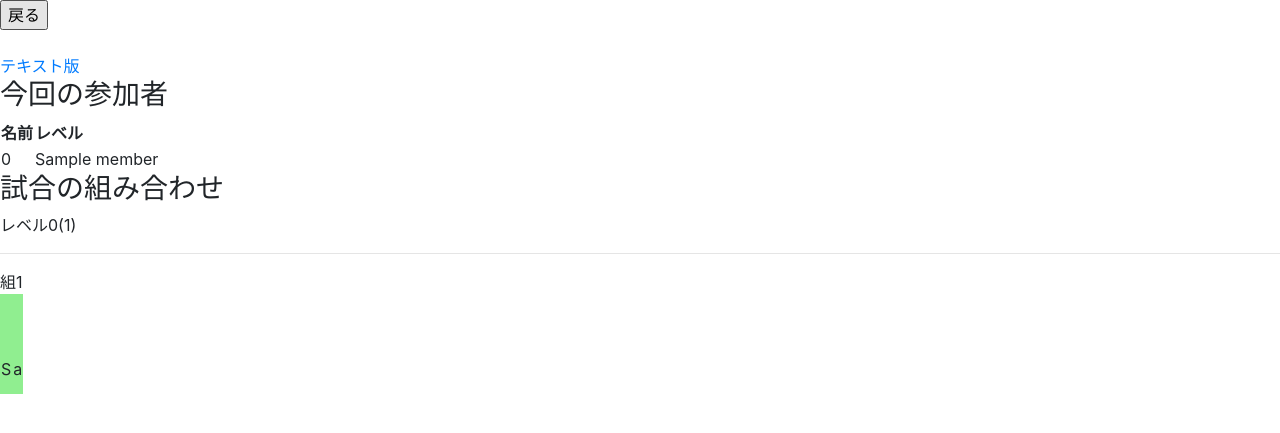
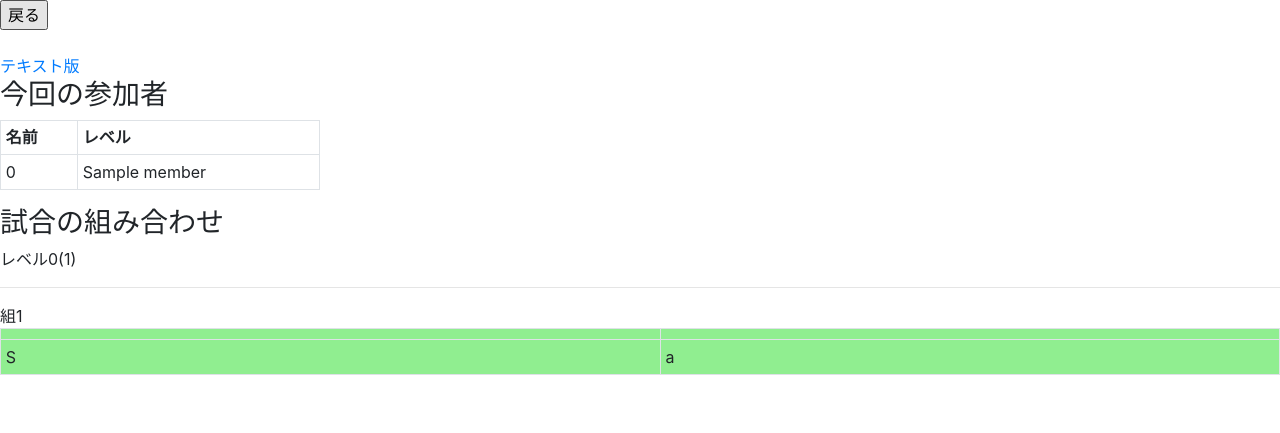
Before and after one commit to otokichi3/kumiton, a PHP site: the page made by up-li/views/main.php in a window 1280 px wide. Shown: the top 433 px of the page. Run offline with PHP 8.4, Linux system fonts and the light colour scheme; the template is opened without the code that fills it: most values are stand-ins (such as "Sample title", 1, 10 or a date in 2020); some libraries are stand-ins or nearby versions.

Commit message:
[upd] table 装飾

```diff
--- a/up-li/views/main.php
+++ b/up-li/views/main.php
@@ -6,7 +6,6 @@
     <meta http-equiv="X-UA-Compatible" content="ie=edge">
     <title>くみとん</title>
     <link rel="stylesheet" href="https://stackpath.bootstrapcdn.com/bootstrap/4.2.1/css/bootstrap.min.css" integrity="sha384-GJzZqFGwb1QTTN6wy59ffF1BuGJpLSa9DkKMp0DgiMDm4iYMj70gZWKYbI706tWS" crossorigin="anonymous">
-
 </head>
 <body>
     <form action="main" method="post">
@@ -18,7 +17,7 @@
     <br>
     <a href="./text.php" target="_blank">テキスト版</a>
     <h3>今回の参加者</h3>
-    <table>
+    <table class="table table-bordered table-hover table-sm table-responsive-md w-25">
         <tr>
             <th>名前</th>
             <th>レベル</th>
@@ -36,19 +35,22 @@
         <?php $game_cnt = 1; ?>
         <?php foreach ($kumi as $key => $pair): ?>
             組<?= $game_cnt++; ?>
-            <table class="court" style="background: lightgreen;">
-                <tr style="height: 50px;">
-                    <td style="border-right: none;"><?= $pair[0][0] ?></td>
-                    <td style="border-left: none;"><?=  $pair[0][1] ?></td>
+            <table class="table table-bordered table-hover table-sm table-responsive-md" style="background: lightgreen;">
+                <tr>
+                    <td><?= $pair[0][0] ?></td>
+                    <td><?=  $pair[0][1] ?></td>
                 </tr>
-                <tr style="height: 50px;">
-                    <td style="border-right: none;"><?= $pair[1][0] ?></td>
-                    <td style="border-left: none;"><?=  $pair[1][1] ?></td>
+                <tr>
+                    <td><?= $pair[1][0] ?></td>
+                    <td><?=  $pair[1][1] ?></td>
                 </tr>
             </table>
         <?php endforeach ?>
         <br>
         <br>
     <?php endforeach ?>
+    <script src="https://code.jquery.com/jquery-3.3.1.slim.min.js" integrity="sha384-q8i/X+965DzO0rT7abK41JStQIAqVgRVzpbzo5smXKp4YfRvH+8abtTE1Pi6jizo" crossorigin="anonymous"></script>
+    <script src="https://cdnjs.cloudflare.com/ajax/libs/popper.js/1.14.7/umd/popper.min.js" integrity="sha384-UO2eT0CpHqdSJQ6hJty5KVphtPhzWj9WO1clHTMGa3JDZwrnQq4sF86dIHNDz0W1" crossorigin="anonymous"></script>
+    <script src="https://stackpath.bootstrapcdn.com/bootstrap/4.3.1/js/bootstrap.min.js" integrity="sha384-JjSmVgyd0p3pXB1rRibZUAYoIIy6OrQ6VrjIEaFf/nJGzIxFDsf4x0xIM+B07jRM" crossorigin="anonymous"></script>
 </body>
 </html>
--- a/up-li/views/member_select.php
+++ b/up-li/views/member_select.php
@@ -7,7 +7,6 @@
     <meta http-equiv="X-UA-Compatible" content="ie=edge">
     <title>くみとん</title>
     <link rel="stylesheet" href="https://stackpath.bootstrapcdn.com/bootstrap/4.2.1/css/bootstrap.min.css" integrity="sha384-GJzZqFGwb1QTTN6wy59ffF1BuGJpLSa9DkKMp0DgiMDm4iYMj70gZWKYbI706tWS" crossorigin="anonymous">
-
 </head>
 
 <body>
@@ -30,7 +29,7 @@
                 メンバーを追加しました。
             </div>
         <?php endif ?>
-        <form action="main/show_game" method="post">
+        <form action="show_game" method="post">
             <div class="jumbotron">
                 <h1 class="display-5">メンバー</h1>
                 <p class="lead">メンバーの選択、追加、削除を行えます。</p>
```
Also changed, not shown: up-li/controllers/Main.php (+9 -8 lines).
